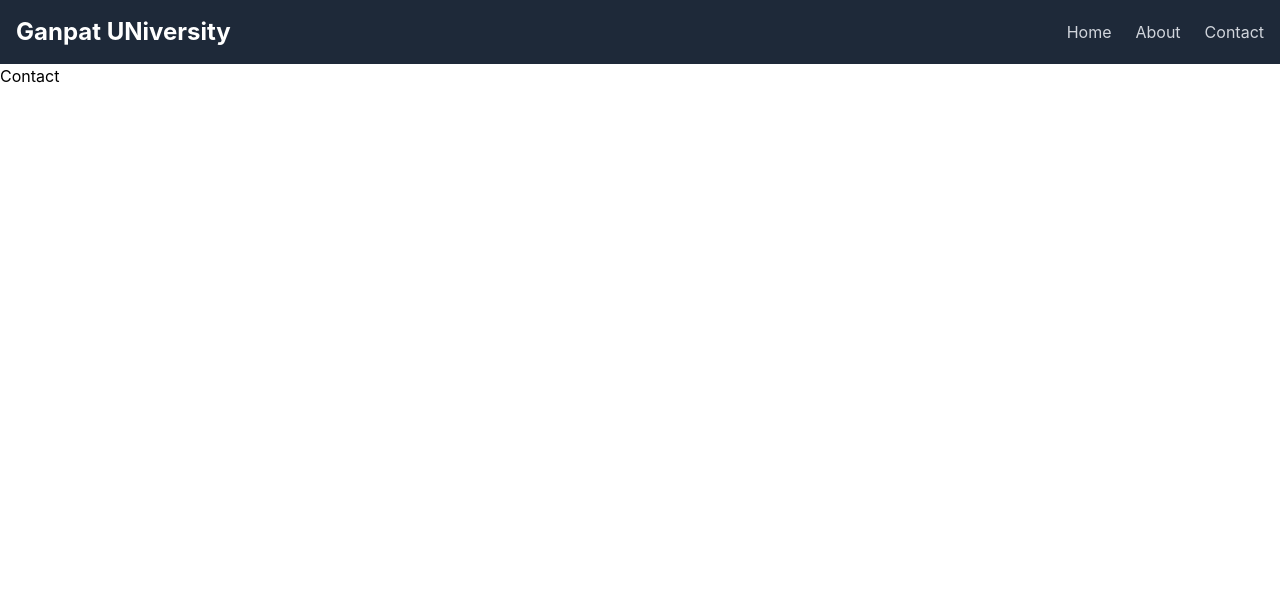
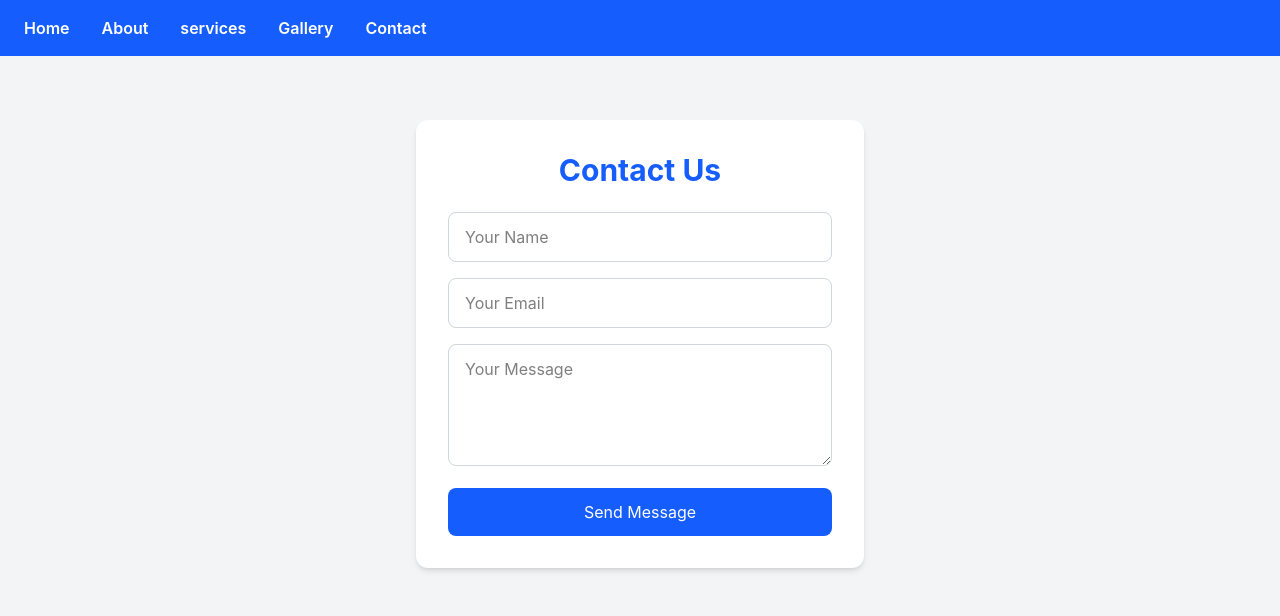
Before and after one commit to Deewakar2002Jha/REACT-ROUTER-PROJECT-2, a React (Vite) app: page /contact in a window 1280 px wide. Shown: the top 616 px of the page. Built offline with nearby package versions, Linux system fonts and the light colour scheme.

Commit message:
new pages added and coponents

```diff
--- a/src/App.jsx
+++ b/src/App.jsx
@@ -1,25 +1,28 @@
-import './App.css'
-import Home from './pages/Home'
-import About from './pages/About'
-import Contact from './pages/Contact'
-import { BrowserRouter, Routes, Route } from "react-router-dom";
-import Navbar from './components/Navbar'
+import React from "react";
+import { BrowserRouter, Route, Routes, Link, NavLink } from "react-router";
+import Homecss from "./pages/Homecss";
+import Aboutcss from "./pages/Aboutcss";
+import Contactcss from "./pages/Contactcss";
+import Navbar from "./components/Navbar"
+import Navbar1 from "./components/Navbar1";
+import Navbar2 from "./components/Navbar2";
+import Footer from "./components/Footer";
 
-function App() {
+const App = () => {
+  return (
+    <BrowserRouter>
+      <Navbar1 />
 
+      <Routes>
+        <Route path="/" element={<Homecss />} />
+        <Route path="/about" element={<Aboutcss />} />
+        <Route path="/contact" element={<Contactcss />} />
+        <Route path="/contact/121" element={<Contactcss />} />
+      </Routes>
 
-  return (
-    <>
-      <BrowserRouter>
-        <Navbar />
-        <Routes>
-          <Route path="/" element={<Home />} />
-          <Route path="/about" element={<About />} />
-          <Route path="/contact" element={<Contact />} />
-        </Routes>
-      </BrowserRouter>
-    </>
-  )
-}
+      {/* <Footer /> */}
+    </BrowserRouter>
+  );
+};
 
-export default App
+export default App;
--- a/src/components/Footer.jsx
+++ b/src/components/Footer.jsx
@@ -1,9 +1,48 @@
-import React from 'react'
+import React from "react";
+import { Link } from "react-router";
 
 const Footer = () => {
     return (
-        <div>Footer</div>
-    )
-}
+        <footer className="bg-gray-900 text-white mt-10">
+            <div className="max-w-6xl mx-auto px-6 py-8">
+                <div className="flex flex-col md:flex-row items-center justify-between gap-6">
 
-export default Footer
+                    <h3 className="text-xl font-bold">
+                        My Website
+                    </h3>
+
+                    <div className="flex gap-6">
+                        <Link
+                            to="/"
+                            className="text-gray-300 hover:text-white transition"
+                        >
+                            Home
+                        </Link>
+
+                        <Link
+                            to="/about"
+                            className="text-gray-300 hover:text-white transition"
+                        >
+                            About
+                        </Link>
+
+                        <Link
+                            to="/contact"
+                            className="text-gray-300 hover:text-white transition"
+                        >
+                            Contact
+                        </Link>
+                    </div>
+                </div>
+
+                <div className="border-t border-gray-700 mt-6 pt-4 text-center">
+                    <p className="text-gray-400 text-sm">
+                        © 2026 My Website. All rights reserved.
+                    </p>
+                </div>
+            </div>
+        </footer>
+    );
+};
+
+export default Footer;
--- a/src/components/Navbar.jsx
+++ b/src/components/Navbar.jsx
@@ -1,26 +1,39 @@
-import React from 'react'
-import { NavLink } from 'react-router-dom'
+import React from "react";
+import { Link } from "react-router";
 
 const Navbar = () => {
     return (
-        <>
-            <nav className='bg-gray-800 px-4 py-4'>
-                <div className="mx-auto flex max-w-7xl items-center justify-between">
-                    <div className='text-2xl font-bold text-white'>Ganpat UNiversity</div>
-                    <div className='flex gap-6'>
-                        <NavLink
-                            to="/" className={({ isActive }) => isActive ? "font-semibold text-blue-400" : "text-gray-300 hover:text-white"}>Home</NavLink>
-                        <NavLink
-                            to="/about" className={({ isActive }) => isActive ? "font-semibold text-blue-400" : "text-gray-300 hover:text-white"}>About</NavLink>
-                        <NavLink
-                            to="/constact" className={({ isActive }) => isActive ? "font-semibold text-blue-400" : "text-gray-300 hover:text-white"}>Contact</NavLink>
-                    </div>
+        <nav className="bg-blue-600 text-white px-6 py-4 shadow-md">
+            <div className="max-w-6xl mx-auto flex items-center justify-between">
+                <h1 className="text-2xl font-bold">
+                    My Website
+                </h1>
+
+                <div className="flex gap-6">
+                    <Link
+                        to="/"
+                        className="hover:text-blue-200 transition"
+                    >
+                        Home
+                    </Link>
+
+                    <Link
+                        to="/about"
+                        className="hover:text-blue-200 transition"
+                    >
+                        About
+                    </Link>
+
+                    <Link
+                        to="/contact"
+                        className="hover:text-blue-200 transition"
+                    >
+                        Contact
+                    </Link>
                 </div>
+            </div>
+        </nav>
+    );
+};
 
-
-            </nav>
-        </>
-    )
-}
-
-export default Navbar
+export default Navbar;
--- /dev/null
+++ b/src/components/Navbar1.jsx
@@ -0,0 +1,54 @@
+import { Link } from "react-router";
+
+function Navbar1() {
+    return (
+        <nav className="bg-blue-600 px-6 py-4">
+            <ul className="flex items-center gap-8">
+                <li>
+                    <Link
+                        to="/"
+                        className="text-white font-semibold hover:text-gray-200"
+                    >
+                        Home
+                    </Link>
+                </li>
+
+                <li>
+                    <Link
+                        to="/about"
+                        className="text-white font-semibold hover:text-gray-200"
+                    >
+                        About
+                    </Link>
+                </li>
+                <li>
+                    <Link
+                        to="/about"
+                        className="text-white font-semibold hover:text-gray-200"
+                    >
+                        services
+                    </Link>
+                </li>
+                <li>
+                    <Link
+                        to="/about"
+                        className="text-white font-semibold hover:text-gray-200"
+                    >
+                        Gallery
+                    </Link>
+                </li>
+
+                <li>
+                    <Link
+                        to="/contact"
+                        className="text-white font-semibold hover:text-gray-200"
+                    >
+                        Contact
+                    </Link>
+                </li>
+            </ul>
+        </nav>
+    );
+}
+
+export default Navbar1;
--- /dev/null
+++ b/src/components/Navbar2.jsx
@@ -0,0 +1,36 @@
+function Navbar2() {
+    return (
+        <nav className="bg-blue-600 px-6 py-4">
+            <ul className="flex items-center gap-8">
+                <li>
+                    <a
+                        href="/"
+                        className="text-white font-semibold hover:text-gray-200"
+                    >
+                        Home
+                    </a>
+                </li>
+
+                <li>
+                    <a
+                        href="/about"
+                        className="text-white font-semibold hover:text-gray-200"
+                    >
+                        About
+                    </a>
+                </li>
+
+                <li>
+                    <a
+                        href="/contact"
+                        className="text-white font-semibold hover:text-gray-200"
+                    >
+                        Contact
+                    </a>
+                </li>
+            </ul>
+        </nav>
+    );
+}
+
+export default Navbar2;
--- a/src/pages/About.jsx
+++ b/src/pages/About.jsx
@@ -1,9 +1,9 @@
 import React from 'react'
 
-const About = () => {
+const about = () => {
     return (
-        <div>About</div>
+        <div>about</div>
     )
 }
 
-export default About
+export default about
--- /dev/null
+++ b/src/pages/Aboutcss.jsx
@@ -0,0 +1,21 @@
+import React from "react";
+
+const About = () => {
+    return (
+        <div className="min-h-[70vh] bg-gray-100 px-6 py-16">
+            <div className="max-w-4xl mx-auto text-center">
+                <h1 className="text-4xl font-bold text-blue-600 mb-6">
+                    About Us
+                </h1>
+
+                <p className="text-gray-600 text-lg leading-relaxed">
+                    We are learning React and React Router. This page
+                    demonstrates how different pages can be displayed
+                    using React Router without refreshing the browser.
+                </p>
+            </div>
+        </div>
+    );
+};
+
+export default About;
--- /dev/null
+++ b/src/pages/Contactcss.jsx
@@ -0,0 +1,42 @@
+import React from "react";
+
+const Contact = () => {
+    return (
+        <div className="min-h-[70vh] bg-gray-100 px-6 py-16">
+            <div className="max-w-md mx-auto bg-white p-8 rounded-xl shadow-md">
+                <h1 className="text-3xl font-bold text-blue-600 text-center mb-6">
+                    Contact Us
+                </h1>
+
+                <form className="space-y-4">
+                    <input
+                        type="text"
+                        placeholder="Your Name"
+                        className="w-full border border-gray-300 rounded-lg px-4 py-3 outline-none focus:ring-2 focus:ring-blue-500"
+                    />
+
+                    <input
+                        type="email"
+                        placeholder="Your Email"
+                        className="w-full border border-gray-300 rounded-lg px-4 py-3 outline-none focus:ring-2 focus:ring-blue-500"
+                    />
+
+                    <textarea
+                        placeholder="Your Message"
+                        rows="4"
+                        className="w-full border border-gray-300 rounded-lg px-4 py-3 outline-none focus:ring-2 focus:ring-blue-500"
+                    ></textarea>
+
+                    <button
+                        type="submit"
+                        className="w-full bg-blue-600 text-white py-3 rounded-lg hover:bg-blue-700 transition"
+                    >
+                        Send Message
+                    </button>
+                </form>
+            </div>
+        </div>
+    );
+};
+
+export default Contact;
--- /dev/null
+++ b/src/pages/Gallery.jsx
@@ -0,0 +1,9 @@
+import React from 'react'
+
+const Gallery = () => {
+    return (
+        <div>Gallery</div>
+    )
+}
+
+export default Gallery
--- /dev/null
+++ b/src/pages/Homecss.jsx
@@ -0,0 +1,19 @@
+import React from "react";
+
+const Home = () => {
+    return (
+        <div className="min-h-[70vh] flex items-center justify-center bg-gray-100 px-6">
+            <div className="text-center">
+                <h1 className="text-4xl md:text-5xl font-bold text-blue-600 mb-4">
+                    Welcome to My Website
+                </h1>
+
+                <p className="text-gray-600 text-lg">
+                    This is the Home page of my React Router project.
+                </p>
+            </div>
+        </div>
+    );
+};
+
+export default Home;
--- /dev/null
+++ b/src/pages/Service.jsx
@@ -0,0 +1,9 @@
+import React from 'react'
+
+const Service = () => {
+    return (
+        <div>Service</div>
+    )
+}
+
+export default Service
```
